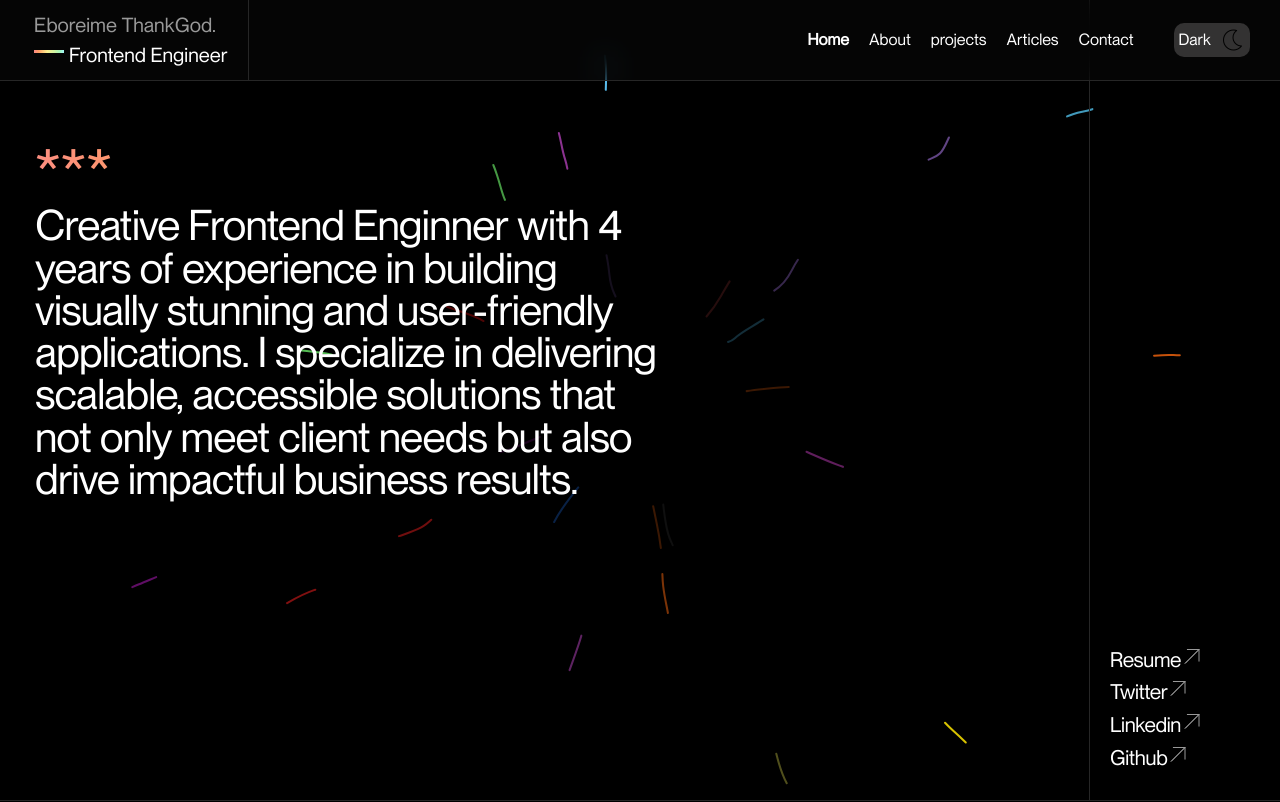
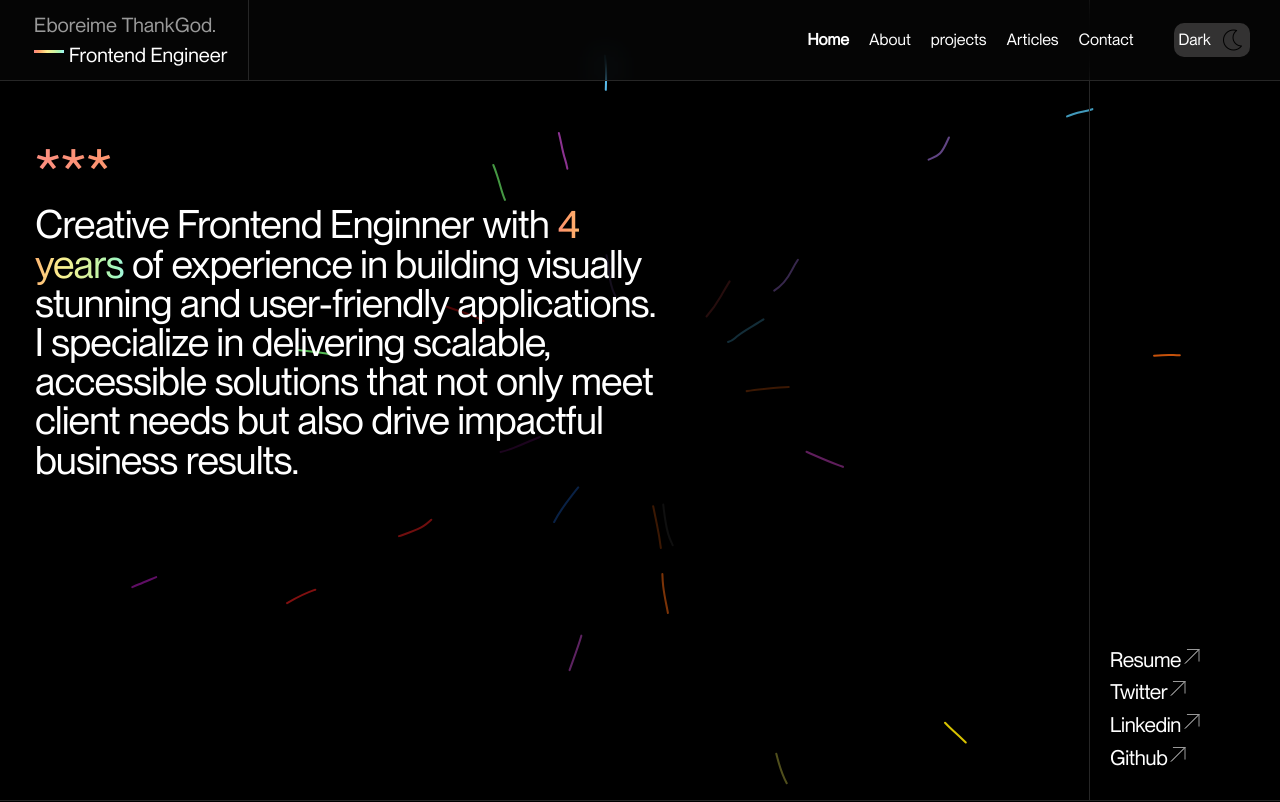
Before and after one commit to Tk-brainCodes/eboreimeThankgod, a React (Vite) app: page / in a window 1280 px wide. Shown: the top 802 px of the page. Built offline with nearby package versions, Linux system fonts and the light colour scheme.

Commit message:
feat: updated resume link

```diff
--- a/src/components/HeroSection/HeroSection.css
+++ b/src/components/HeroSection/HeroSection.css
@@ -40,14 +40,32 @@ h1 {
   -webkit-text-fill-color: transparent;
   background-clip: text;
 }
+
+.gradient-text {
+  background: linear-gradient(
+    91.98deg,
+    #f87ea2 -9.89%,
+    #ff9b64 14.53%,
+    #fbf190 44.6%,
+    #cff3a1 68.58%,
+    #a3f7bb 86.27%,
+    #a3f7f2 97.24%
+  );
+  -webkit-background-clip: text;
+  -webkit-text-fill-color: transparent;
+  background-clip: text;
+  text-fill-color: transparent;
+}
+
 .hero-text {
   font-family: "PP Neue Montreal";
   font-style: normal;
   font-weight: 400;
-  font-size: 2.2em;
+  font-size: 2.45rem;
   line-height: 100%;
   letter-spacing: -0.02em;
   padding: 0px 35px;
+  width: 100%;
 }
 .social-handles {
   border-left: 1px solid #262626;
```
